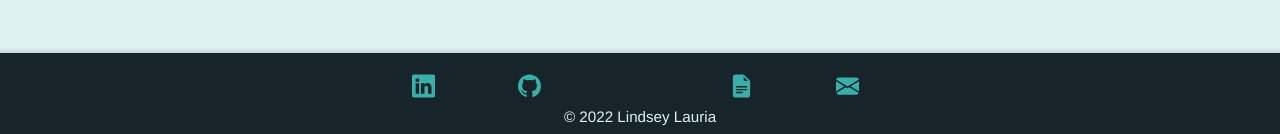
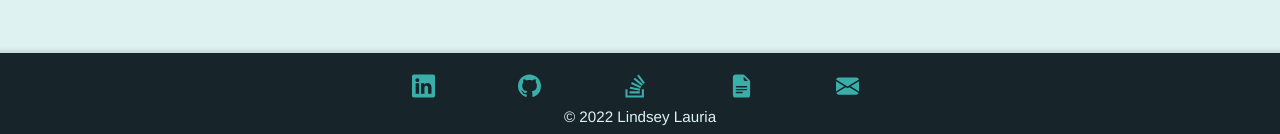
Before and after one commit to LindseyJeeJan/my-portfolio-vue, a Vue app: page / in a window 1280 px wide. Shown: the part 663-797 px from the top of the page. Built offline with nearby package versions, Linux system fonts and the light colour scheme.

Commit message:
stack overflow icon

```diff
--- a/src/components/App.vue
+++ b/src/components/App.vue
@@ -1,5 +1,5 @@
 <template>
-  <Page />
+  <the-page />
 </template>
 
 <script>
@@ -8,7 +8,7 @@ import Page from "@/components/ThePage.vue";
 export default {
   name: "App",
   components: {
-    Page,
+    "the-page": Page,
   },
 };
 </script>
--- a/src/components/TheFooter.vue
+++ b/src/components/TheFooter.vue
@@ -52,8 +52,23 @@
         rel="noreferrer"
         target="_blank"
       >
-        <i class="fab fa-stack-overflow"></i>
-        <!-- <font-awesome-icon icon="fab fa-stack-overflow" /> -->
+        <span class="svg">
+          <svg
+            xmlns="http://www.w3.org/2000/svg"
+            width="28"
+            height="24"
+            fill="currentColor"
+            class="bi bi-stack-overflow"
+            viewBox="0 0 16 16"
+          >
+            <path
+              d="M12.412 14.572V10.29h1.428V16H1v-5.71h1.428v4.282h9.984z"
+            />
+            <path
+              d="M3.857 13.145h7.137v-1.428H3.857v1.428zM10.254 0 9.108.852l4.26 5.727 1.146-.852L10.254 0zm-3.54 3.377 5.484 4.567.913-1.097L7.627 2.28l-.914 1.097zM4.922 6.55l6.47 3.013.603-1.294-6.47-3.013-.603 1.294zm-.925 3.344 6.985 1.469.294-1.398-6.985-1.468-.294 1.397z"
+            />
+          </svg>
+        </span>
       </a>
 
       <a
--- a/src/components/pages/PageContact.vue
+++ b/src/components/pages/PageContact.vue
@@ -84,6 +84,7 @@ export default {
     };
   },
   methods: {
+    handleInputChange() {},
     handleFormSubmit() {},
   },
 };
--- a/src/components/pages/PageResume.vue
+++ b/src/components/pages/PageResume.vue
@@ -9,6 +9,7 @@
         <li>CSS3</li>
         <li>SASS</li>
         <li>JavaScript</li>
+        <li>TypeScript</li>
         <li>Vue.js</li>
         <li>React</li>
         <li>Accessibility</li>
@@ -18,12 +19,12 @@
       <ul>
         <li>APIs</li>
         <li>Node</li>
+        <li>REST</li>
+        <li>GraphQL</li>
         <li>NPM</li>
         <li>Express</li>
         <li>MySQL, Sequelize</li>
         <li>MongoDB, Mongoose</li>
-        <li>REST</li>
-        <li>GraphQL</li>
       </ul>
 
       <div class="top-margin">
@@ -43,3 +44,14 @@ export default {
   name: "PageResume",
 };
 </script>
+
+<style scoped>
+h2,
+ul {
+  margin-left: 0.5rem;
+}
+
+li {
+  line-height: 1.5;
+}
+</style>
--- a/src/main.js
+++ b/src/main.js
@@ -1,4 +1,4 @@
-import { createApp} from 'vue'
+import { createApp } from 'vue'
 import App from '@/components/App.vue'
 
 createApp(App).mount('#app')
```
